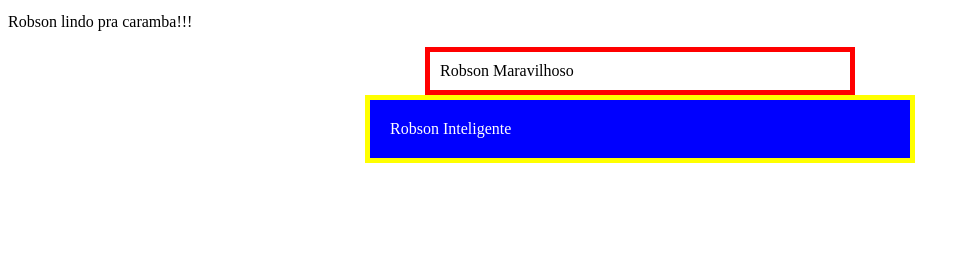
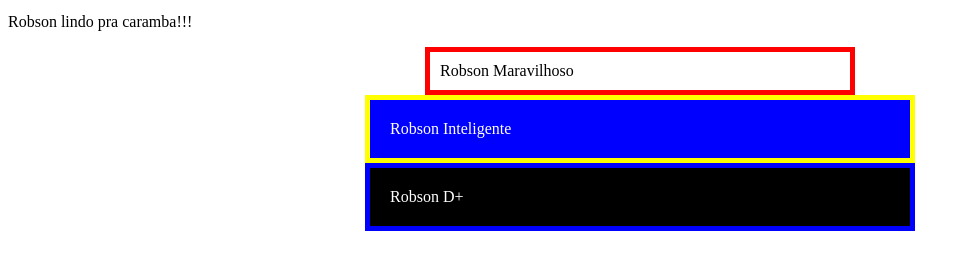
Before and after one commit to RobsonDisney/ProjetoSite, a plain HTML site: page index.html in a window 1280 px wide. Shown: the part 104-374 px from the top of the page, without its empty margins (0-970 px from the left). Drawn offline with Linux system fonts and the light colour scheme.

Commit message:
apos1  br1

```diff
--- a/css/estilo.css
+++ b/css/estilo.css
@@ -19,3 +19,12 @@ div{
     background-color: blue;
     color:white;
 }
+
+.classe2{
+    margin:auto;
+    width: 500px;
+    padding: 20px;
+    border:solid blue 5px;
+    background-color: black;
+    color:white;
+}
--- a/index.html
+++ b/index.html
@@ -12,6 +12,7 @@
     <p id="p1">Robson lindo pra caramba!!!</p>
     <div>Robson Maravilhoso</div>
     <div class="classe1"> Robson Inteligente</div>
+    <div class="classe2"> Robson D+</div>
 
     <script src="javascript/novo.js"></script>
 </body>
```
